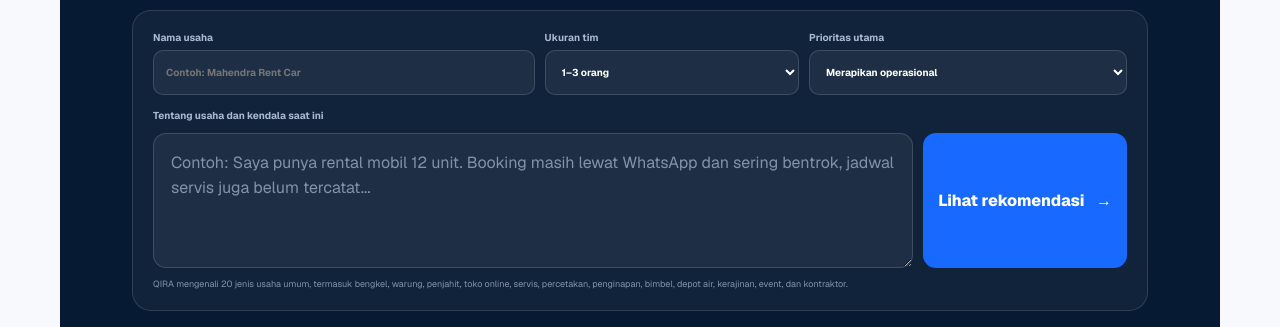
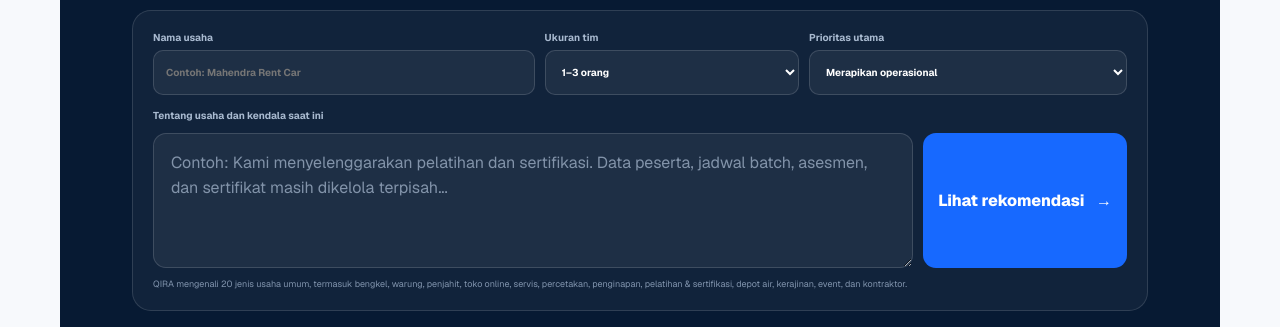
Before and after one commit to fransiskusmahendra/qira-platform, a Next.js app in the folder apps/public-web/: page /coba-masalah in a window 1280 px wide. Shown: the part 900-1227 px from the top of the page. Built offline with nearby package versions, Linux system fonts and the light colour scheme.

Commit message:
Align training certification demo (2/3)

```diff
--- a/apps/public-web/app/PersonalizedDemo.tsx
+++ b/apps/public-web/app/PersonalizedDemo.tsx
@@ -49,7 +49,7 @@ export function PersonalizedDemo() {
     <div className={styles.intro}><p>Live Problem Experience</p><h2>Rasakan bentuk solusi dari masalah usahamu.</h2><span>Tulis proses yang masih manual. QIRA akan memperlihatkan masalah, alur solusi, dashboard, dan paket yang paling mendekati kebutuhanmu.</span></div>
     <form className={styles.form} onSubmit={submit}>
       <div className={styles.builderFields}><label>Nama usaha <input value={businessName} onChange={event=>setBusinessName(event.target.value)} maxLength={120} placeholder="Contoh: Mahendra Rent Car"/></label><label>Ukuran tim <select value={teamSize} onChange={event=>setTeamSize(event.target.value)}><option>1–3 orang</option><option>4–10 orang</option><option>11–25 orang</option><option>Lebih dari 25 orang</option></select></label><label>Prioritas utama <select value={priority} onChange={event=>setPriority(event.target.value)}><option>Mendapatkan pelanggan</option><option>Merapikan operasional</option><option>Mengurangi pencatatan manual</option><option>Membuat laporan lebih cepat</option></select></label></div>
-      <label htmlFor="business-story">Tentang usaha dan kendala saat ini</label><div><textarea id="business-story" value={description} onChange={event=>setDescription(event.target.value)} minLength={10} maxLength={500} required rows={4} placeholder="Contoh: Saya punya rental mobil 12 unit. Booking masih lewat WhatsApp dan sering bentrok, jadwal servis juga belum tercatat..."/><button type="submit">Lihat rekomendasi <b>→</b></button></div><small>QIRA mengenali 20 jenis usaha umum, termasuk bengkel, warung, penjahit, toko online, servis, percetakan, penginapan, bimbel, depot air, kerajinan, event, dan kontraktor.</small>
+      <label htmlFor="business-story">Tentang usaha dan kendala saat ini</label><div><textarea id="business-story" value={description} onChange={event=>setDescription(event.target.value)} minLength={10} maxLength={500} required rows={4} placeholder="Contoh: Kami menyelenggarakan pelatihan dan sertifikasi. Data peserta, jadwal batch, asesmen, dan sertifikat masih dikelola terpisah..."/><button type="submit">Lihat rekomendasi <b>→</b></button></div><small>QIRA mengenali 20 jenis usaha umum, termasuk bengkel, warung, penjahit, toko online, servis, percetakan, penginapan, pelatihan & sertifikasi, depot air, kerajinan, event, dan kontraktor.</small>
     </form>
     {profile ? <div className={styles.result} aria-live="polite">
       <div className={styles.story}><span>Rekomendasi untuk</span><h3>{profile.name}</h3><p>{profile.problem}</p><div><small>Paket yang mungkin sesuai</small><strong>{profile.packageName}</strong></div></div>
```
